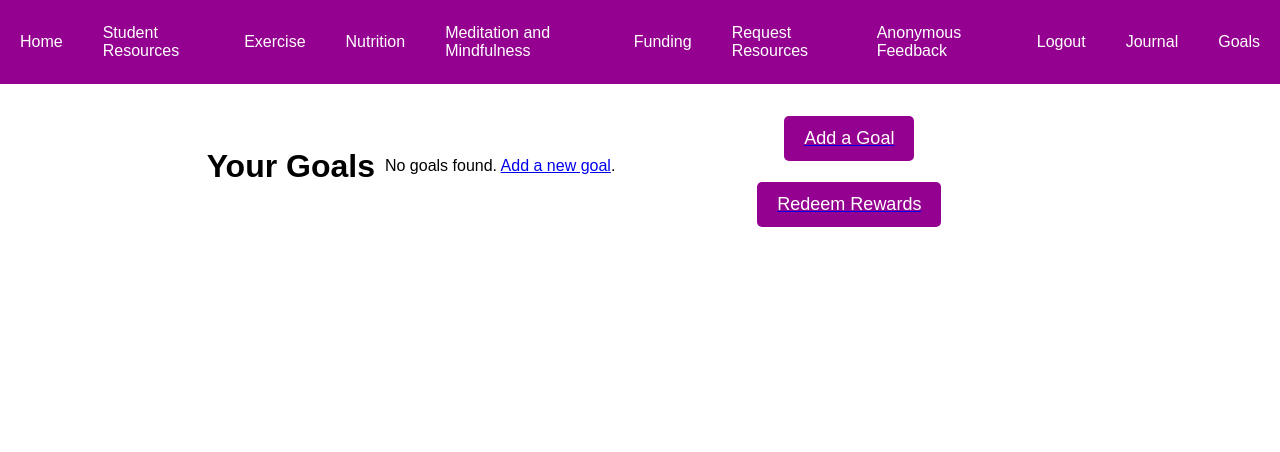
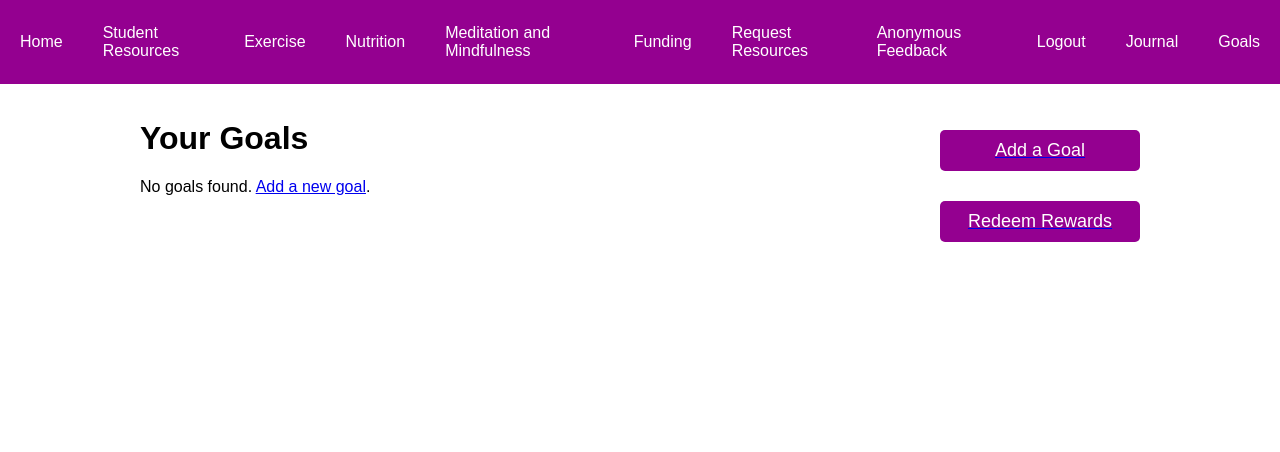
Before and after one commit to rohan057/FYP, a PHP site: page /goals.php in a window 1280 px wide. Shown: the top 452 px of the page. Run offline with PHP 8.4, Linux system fonts and the light colour scheme; the visitor is signed in with stand-in values (Sample User, id 1); data that the repository does not hold is empty.

Commit message:
Updating Layout
Improved the layout by adding styles and updating css

```diff
--- a/css/styles.css
+++ b/css/styles.css
@@ -647,63 +647,67 @@ button:hover {
     background-color: #160032;
 }
 
+.goals-header {
+    margin-top: 100px;
+}
+
 .goals-container {
     display: flex;
-    justify-content: center;
-    align-items: center;
-    padding-top: 50px;
+    justify-content: space-between;
+    gap: 30px;
+    margin: 0 auto;
+    max-width: 1000px;
+    padding: 20px;
+}
+
+.goals-left {
+    flex: 1;
+}
+
+.goals-right {
+    margin-top: 100px;
+    display: flex;
+    flex-direction: column;
+    justify-content: flex-start;
     gap: 10px;
-    margin-top: 50px;
-}
-
-.goals-left,
-.goals-right {
-    display: flex;
-    flex-direction: column;
-    align-items: center;
-}
-
-.goals-left {
-    width: 60%;
-    text-align: center;
-    margin-top: 20px;
-}
-
-.goals-right {
-    width: 35%;
-    text-align: center;
-}
-
-.goals-left h1 {
-    font-size: 28px;
-    margin-bottom: 5px;
+    width: 200px;
 }
 
 .goals-list {
     list-style-type: none;
     padding: 0;
-    margin: 0;
 }
 
 .goals-list li {
-    font-size: 18px;
-    color: #333;
-    margin-bottom: 5px;
-}
-
-.goals-right button {
-    padding: 12px 20px;
-    font-size: 18px;
+    margin-bottom: 20px;
+    padding-bottom: 10px;
+}
+
+.add-goal-btn, .redeem-rewards-btn {
+    padding: 10px 20px;
+    margin: 10px 0;
     background-color: #940090;
     color: white;
     border: none;
-    border-radius: 5px;
     cursor: pointer;
-    margin-bottom: 5px;
-    transition: background-color 0.3s ease;
-}
-
-.goals-right button:hover {
+    width: 100%;
+}
+
+.add-goal-btn:hover, .redeem-rewards-btn:hover {
+    background-color: #160032;
+}
+
+.complete-btn, .delete-btn {
+    margin: 5px;
+    padding: 8px 16px;
+    background-color: #940090;
+    border: 1px solid #ccc;
+    cursor: pointer;
+    width: 200px;
+    text-align: center;
+}
+
+.complete-btn:hover, .delete-btn:hover {
     background-color: #160032;
 }
 
--- a/goals.php
+++ b/goals.php
@@ -98,7 +98,8 @@ $goals = $stmt->fetchAll();
     </nav>
 
     <div class="goals-container">
-        <h1>Your Goals</h1>
+    <div class="goals-left">
+        <h1 class="goals-header">Your Goals</h1>
         <?php if ($goals): ?>
             <ul class="goals-list">
                 <?php foreach ($goals as $goal): ?>
@@ -118,11 +119,13 @@ $goals = $stmt->fetchAll();
         <?php else: ?>
             <p>No goals found. <a href="goals-add.php">Add a new goal</a>.</p>
         <?php endif; ?>
+    </div>
 
-        <div class="goals-right">
-            <a href="goals-add.php"><button class="add-goal-btn">Add a Goal</button></a>
-            <a href="goals-redeem.php"><button class="redeem-rewards-btn">Redeem Rewards</button></a>
-        </div>
+    <div class="goals-right">
+        <a href="goals-add.php"><button class="add-goal-btn">Add a Goal</button></a>
+        <a href="goals-redeem.php"><button class="redeem-rewards-btn">Redeem Rewards</button></a>
     </div>
+</div>
+
 </body>
 </html>
```
